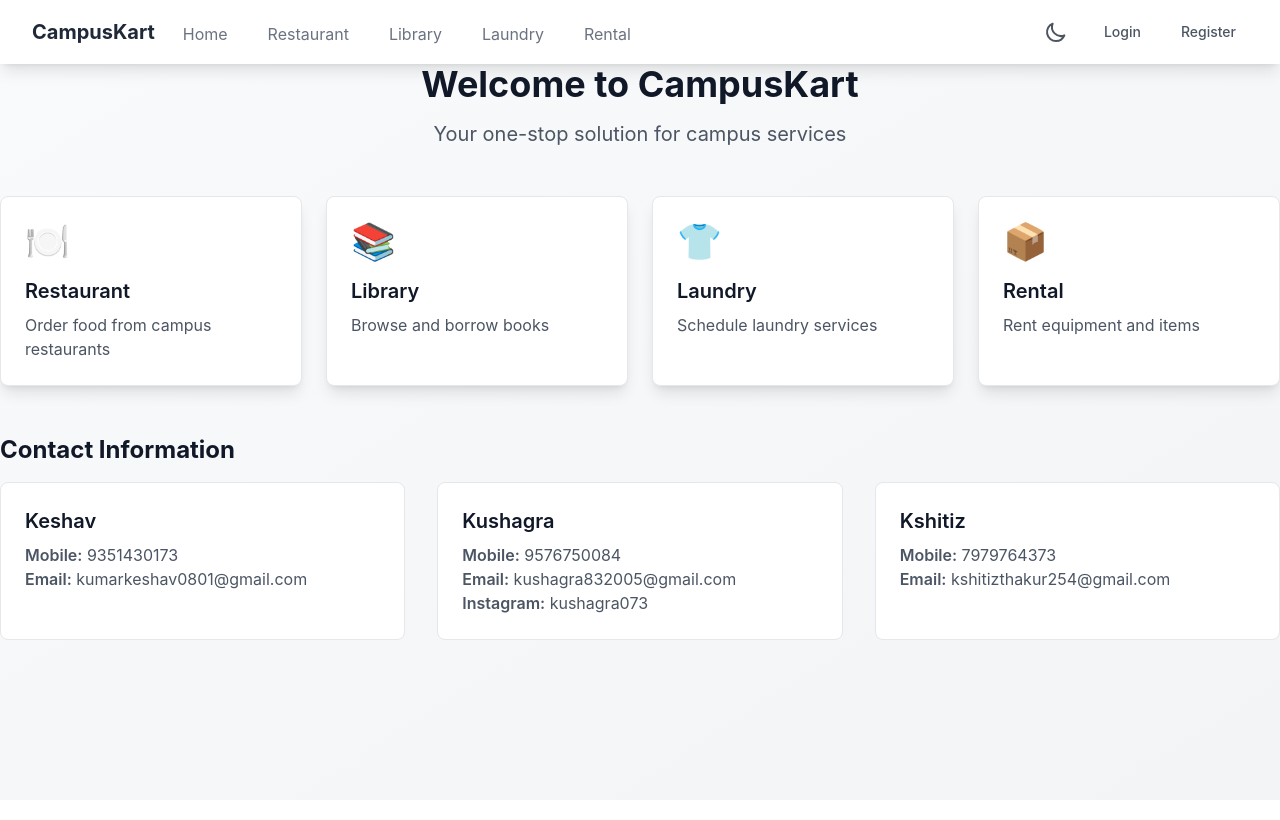
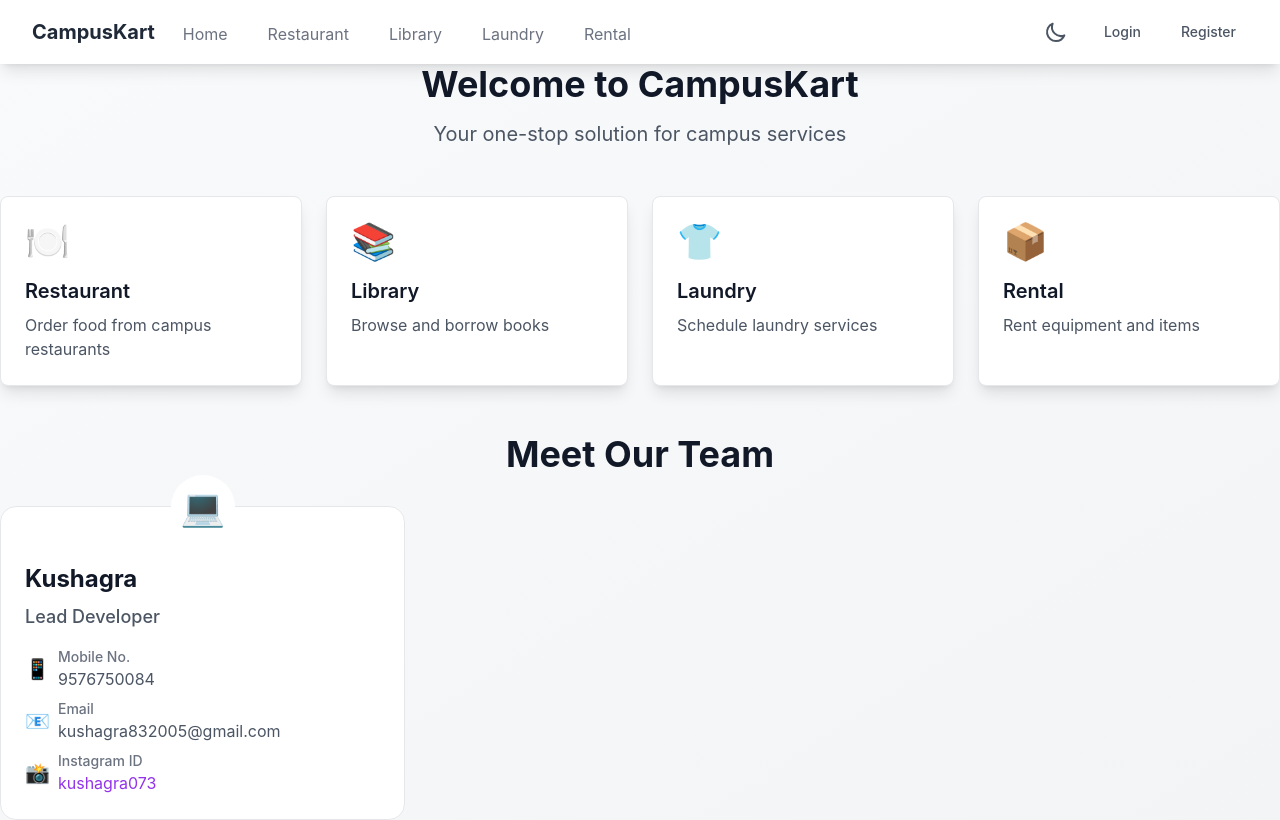
Before and after one commit to kushagra1607/CampusKart, a React (Create React App) app in the folder frontend/: page / in a window 1280 px wide. Built offline with nearby package versions, Linux system fonts and the light colour scheme; no server answers.

Commit message:
Remove Keshav and Kshitiz from contact section

```diff
--- a/frontend/src/pages/Home.js
+++ b/frontend/src/pages/Home.js
@@ -1,9 +1,29 @@
-import React, { useContext } from "react";
+import React, { useContext, useEffect } from "react";
 import { Link } from "react-router-dom";
 import { DarkModeContext } from "../App";
 
+const styles = `
+  @keyframes fade-in {
+    from {
+      opacity: 0;
+      transform: translateY(20px);
+    }
+    to {
+      opacity: 1;
+      transform: translateY(0);
+    }
+  }
+`;
+
 function Home() {
   const { darkMode } = useContext(DarkModeContext);
+
+  useEffect(() => {
+    const style = document.createElement('style');
+    style.textContent = styles;
+    document.head.appendChild(style);
+    return () => document.head.removeChild(style);
+  }, []);
 
   const services = [
     {
@@ -30,6 +50,18 @@ function Home() {
       path: "/rental",
       icon: "📦",
     },
+  ];
+
+  const teamMembers = [
+    {
+      name: "Kushagra",
+      mobile: "9576750084",
+      email: "kushagra832005@gmail.com",
+      instagram: "kushagra073",
+      color: "from-purple-500 to-purple-600",
+      icon: "💻",
+      role: "Lead Developer"
+    }
   ];
 
   return (
@@ -76,32 +108,83 @@ function Home() {
       </div>
 
       <div className="mt-12">
-        <h2 className={`text-2xl font-bold mb-4 ${darkMode ? "text-white" : "text-gray-900"}`}>
-          Contact Information
+        <h2 className={`text-4xl font-bold mb-8 ${darkMode ? "text-white" : "text-gray-900"} text-center`}>
+          Meet Our Team
         </h2>
         <div className="grid grid-cols-1 md:grid-cols-3 gap-8">
-          <div className={`p-6 rounded-lg ${darkMode ? "bg-gray-800" : "bg-white"} border ${darkMode ? "border-gray-700" : "border-gray-200"}`}>
-            <h3 className={`text-xl font-semibold mb-2 ${darkMode ? "text-white" : "text-gray-900"}`}>Keshav</h3>
-            <p className={`${darkMode ? "text-gray-300" : "text-gray-600"}`}>
-              <span className="font-semibold">Mobile:</span> 9351430173<br />
-              <span className="font-semibold">Email:</span> kumarkeshav0801@gmail.com
-            </p>
-          </div>
-          <div className={`p-6 rounded-lg ${darkMode ? "bg-gray-800" : "bg-white"} border ${darkMode ? "border-gray-700" : "border-gray-200"}`}>
-            <h3 className={`text-xl font-semibold mb-2 ${darkMode ? "text-white" : "text-gray-900"}`}>Kushagra</h3>
-            <p className={`${darkMode ? "text-gray-300" : "text-gray-600"}`}>
-              <span className="font-semibold">Mobile:</span> 9576750084<br />
-              <span className="font-semibold">Email:</span> kushagra832005@gmail.com<br />
-              <span className="font-semibold">Instagram:</span> kushagra073
-            </p>
-          </div>
-          <div className={`p-6 rounded-lg ${darkMode ? "bg-gray-800" : "bg-white"} border ${darkMode ? "border-gray-700" : "border-gray-200"}`}>
-            <h3 className={`text-xl font-semibold mb-2 ${darkMode ? "text-white" : "text-gray-900"}`}>Kshitiz</h3>
-            <p className={`${darkMode ? "text-gray-300" : "text-gray-600"}`}>
-              <span className="font-semibold">Mobile:</span> 7979764373<br />
-              <span className="font-semibold">Email:</span> kshitizthakur254@gmail.com
-            </p>
-          </div>
+          {teamMembers.map((member, index) => (
+            <div
+              key={member.name}
+              className={`relative p-6 rounded-2xl border transition-all duration-500 transform hover:scale-105 hover:shadow-xl ${
+                darkMode ? "bg-gray-800 border-gray-700" : "bg-white border-gray-200"
+              }`}
+              style={{
+                animation: `fade-in ${index + 1}s ease-out forwards`,
+              }}
+            >
+              <div className={`absolute -top-8 left-1/2 transform -translate-x-1/2 w-16 h-16 rounded-full ${
+                darkMode ? "bg-gray-700" : "bg-white"
+              } flex items-center justify-center`}>
+                <span className={`text-4xl ${darkMode ? "text-white" : "text-gray-900"} font-bold`}>
+                  {member.icon}
+                </span>
+              </div>
+              <h3 className={`text-2xl font-bold mb-2 mt-8 ${darkMode ? "text-white" : "text-gray-900"}`}>
+                {member.name}
+              </h3>
+              <p className={`text-lg font-medium mb-4 ${darkMode ? "text-gray-300" : "text-gray-600"}`}>
+                {member.role}
+              </p>
+              <div className="space-y-2">
+                <div className="flex items-center">
+                  <span className={`text-xl ${darkMode ? "text-gray-400" : "text-gray-500"}`}>
+                    📱
+                  </span>
+                  <div className="ml-2">
+                    <span className={`block text-sm font-medium ${darkMode ? "text-gray-400" : "text-gray-500"}`}>
+                      Mobile No.
+                    </span>
+                    <span className={`block ${darkMode ? "text-gray-300" : "text-gray-600"}`}>
+                      {member.mobile}
+                    </span>
+                  </div>
+                </div>
+                <div className="flex items-center">
+                  <span className={`text-xl ${darkMode ? "text-gray-400" : "text-gray-500"}`}>
+                    📧
+                  </span>
+                  <div className="ml-2">
+                    <span className={`block text-sm font-medium ${darkMode ? "text-gray-400" : "text-gray-500"}`}>
+                      Email
+                    </span>
+                    <span className={`block ${darkMode ? "text-gray-300" : "text-gray-600"}`}>
+                      {member.email}
+                    </span>
+                  </div>
+                </div>
+                {member.instagram && (
+                  <div className="flex items-center">
+                    <span className={`text-xl ${darkMode ? "text-gray-400" : "text-gray-500"}`}>
+                      📸
+                    </span>
+                    <div className="ml-2">
+                      <span className={`block text-sm font-medium ${darkMode ? "text-gray-400" : "text-gray-500"}`}>
+                        Instagram ID
+                      </span>
+                      <a
+                        href={`https://instagram.com/${member.instagram}`}
+                        target="_blank"
+                        rel="noopener noreferrer"
+                        className={`block ${darkMode ? "text-purple-400" : "text-purple-600"} hover:text-purple-500 transition-colors`}
+                      >
+                        {member.instagram}
+                      </a>
+                    </div>
+                  </div>
+                )}
+              </div>
+            </div>
+          ))}
         </div>
       </div>
     </div>
```
